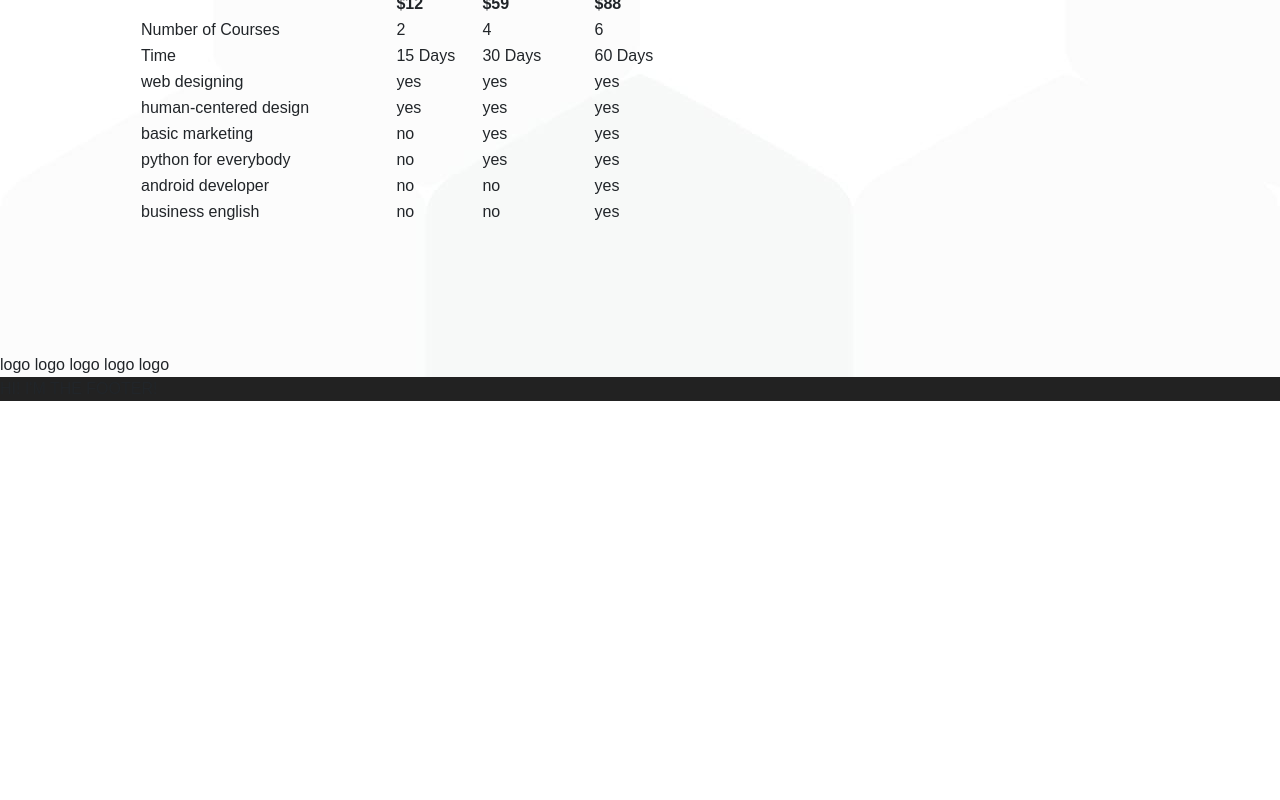
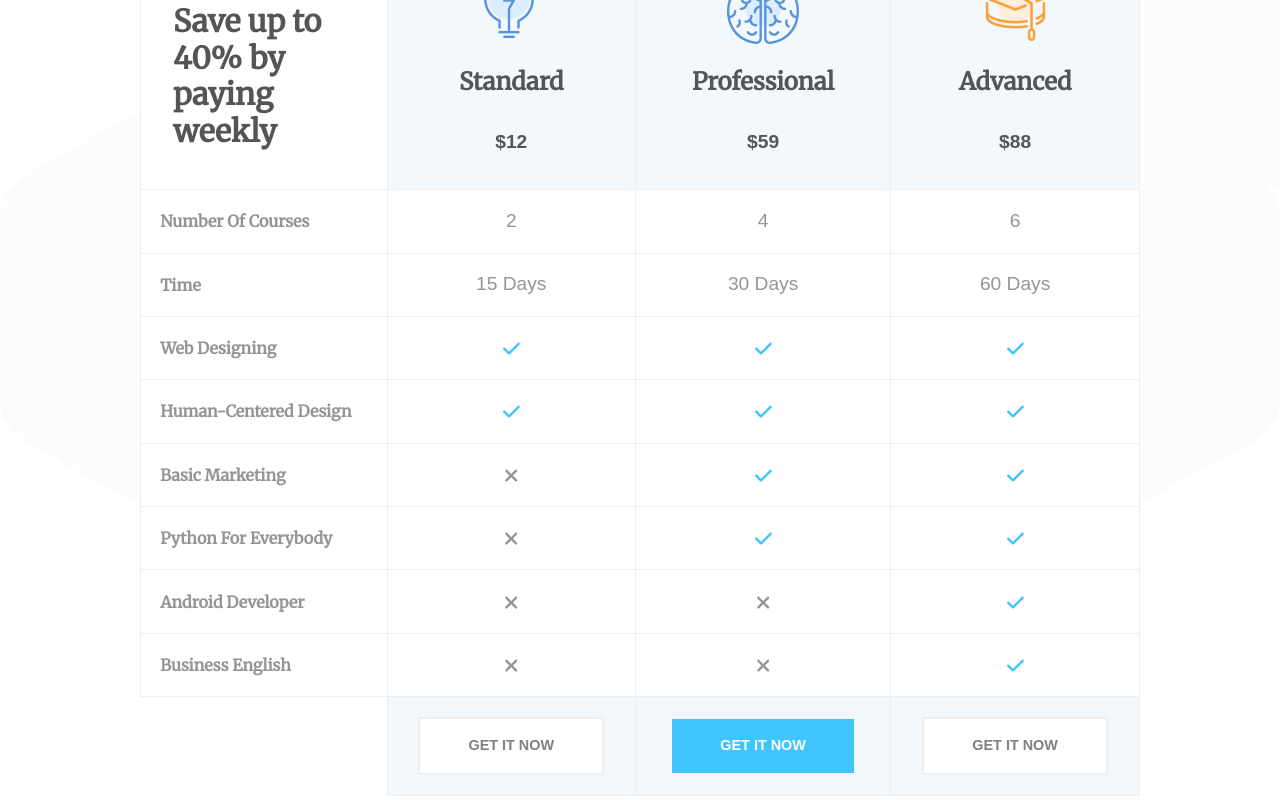
Before and after one commit to carloeusebi/proj-html-vuejs, a Vue app: page / in a window 1280 px wide. Shown: the part 5860-6660 px from the top of the page. Before the commit the page ends 6261 px from the top, so only its background shows below. Built offline with nearby package versions, Linux system fonts and the light colour scheme.

Commit message:
Added style to pricing table

```diff
--- a/src/components/AppButton.vue
+++ b/src/components/AppButton.vue
@@ -34,6 +34,13 @@ a {
 	padding: 1rem 3rem;
 	font-weight: bold;
 	text-transform: uppercase;
+	transition: all 300ms;
+
+	&:hover {
+		background-color: #2face6;
+		border-color: #2face6;
+		color: white;
+	}
 }
 
 .primary {
@@ -43,7 +50,7 @@ a {
 
 .secondary {
 	background-color: white;
-	border: 2px solid gray;
+	border: 2px solid #eee;
 	color: rgb(128, 128, 128);
 }
 </style>
--- a/src/components/main/MainPricing.vue
+++ b/src/components/main/MainPricing.vue
@@ -2,28 +2,26 @@
 import { perks, plans } from '@/assets/data';
 import TableHead from './table/TableHead.vue';
 
+import AppButton from '../AppButton.vue';
 export default {
 	data() {
 		return { plans, perks };
 	},
-	components: { TableHead },
+	components: { TableHead, AppButton },
 };
 </script>
 
 <template>
 	<section id="pricing">
-		<div class="container">
-			<header class="text-center mb-5">
-				<h2>Pricing plans</h2>
-				<p>
-					Lorem ipsum dolor sit amet consectetur adipisicing elit. Natus numquam magni fugiat, dolor placeat enim
-					quisquam
-				</p>
-			</header>
+		<div class="container text-center">
+			<h2>Pricing plans</h2>
+			<p>
+				Lorem ipsum dolor sit amet consectetur adipisicing elit. Natus numquam magni fugiat, dolor placeat enim quisquam
+			</p>
 			<table>
 				<thead>
 					<tr>
-						<th>Save up to 40% by paying weekly</th>
+						<th><h5>Save up to 40% by paying weekly</h5></th>
 						<TableHead
 							v-for="plan in plans"
 							:img="plan.img"
@@ -56,17 +54,105 @@ export default {
 						<td
 							v-for="plan in plans"
 							:key="plan.name">
-							{{ plan.perks.includes(perk) ? 'yes' : 'no' }}
+							<font-awesome-icon :icon="['fas', plan.perks.includes(perk) ? 'check' : 'xmark']" />
 						</td>
 					</tr>
 				</tbody>
+				<tfoot>
+					<td class="empty"></td>
+					<td>
+						<AppButton
+							text="get it now"
+							type="secondary" />
+					</td>
+					<td><AppButton text="get it now" /></td>
+					<td>
+						<AppButton
+							text="get it now"
+							type="secondary" />
+					</td>
+				</tfoot>
 			</table>
 		</div>
 	</section>
 </template>
 
-<style scoped>
+<style lang="scss" scoped>
+@use '@/assets/sass/index' as *;
+@use '@/assets/sass/colors' as *;
+
 section {
 	padding: 8rem;
 }
+
+p {
+	margin-bottom: 6rem;
+}
+
+table {
+	width: 100%;
+}
+
+th,
+td {
+	border: 1px solid #eee;
+	background-color: white;
+	color: #555;
+	font-size: 1.2rem;
+}
+
+th {
+	border-top: 5px solid $background-light-blue;
+	width: 25%;
+	padding: 2rem;
+}
+
+th:first-of-type {
+	vertical-align: bottom;
+	text-align: left;
+
+	h5 {
+		font-size: 1.9rem;
+	}
+}
+
+td {
+	color: $text-dark-gray;
+}
+
+tfoot td {
+	background-color: $background-box;
+	padding: 1.25rem;
+}
+
+tfoot :deep(a) {
+	font-size: 0.9rem;
+}
+
+td:first-child {
+	font-family: $font-primary;
+	font-weight: 900;
+	font-size: 1rem;
+	padding: 1.2rem;
+	text-align: left;
+	text-transform: capitalize;
+}
+
+th:nth-child(3) {
+	border-top-color: $background-blue;
+}
+
+:deep(h5) {
+	font-family: $font-primary;
+	font-weight: 900;
+}
+
+.fa-check {
+	color: $background-blue;
+}
+
+td.empty {
+	border: none;
+	background-color: transparent;
+}
 </style>
--- a/src/components/main/table/TableHead.vue
+++ b/src/components/main/table/TableHead.vue
@@ -23,4 +23,14 @@ export default {
 	</th>
 </template>
 
-<style scoped></style>
+<style lang="scss" scoped>
+@use '@/assets/sass/colors' as *;
+
+table th {
+	background-color: $background-box;
+}
+h5 {
+	font-size: 1.5rem;
+	padding: 1.5rem;
+}
+</style>
```
